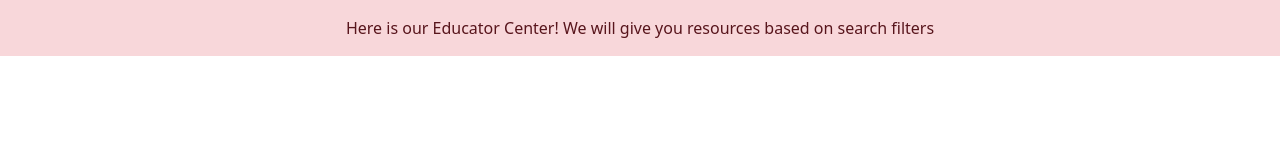
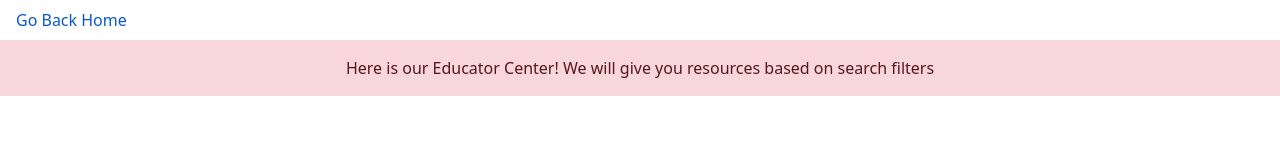
Before and after one commit to stephgenco/stephgenco, a plain HTML site: page Educator.html in a window 1280 px wide. Drawn offline with nearby package versions, Linux system fonts and the light colour scheme.

Commit message:
link to home page on other 3

```diff
--- a/Educator.html
+++ b/Educator.html
@@ -12,6 +12,10 @@
     <title>Generate Books</title>
 </head>
 <body>
+    <nav class="nav">
+        <a class="nav-link" href="https://stephgenco.github.io/Finalproject.html#">Go Back Home</a>
+        </nav>
+
  <center><div class="p-3 mb-2 bg-danger-subtle text-danger-emphasis">Here is our Educator Center! We will give you resources based on search filters</div></center>
 </body>
 </html>
```
Also changed, not shown: Generate Books.html (+5 -0 lines), Random.html (+5 -0 lines).
